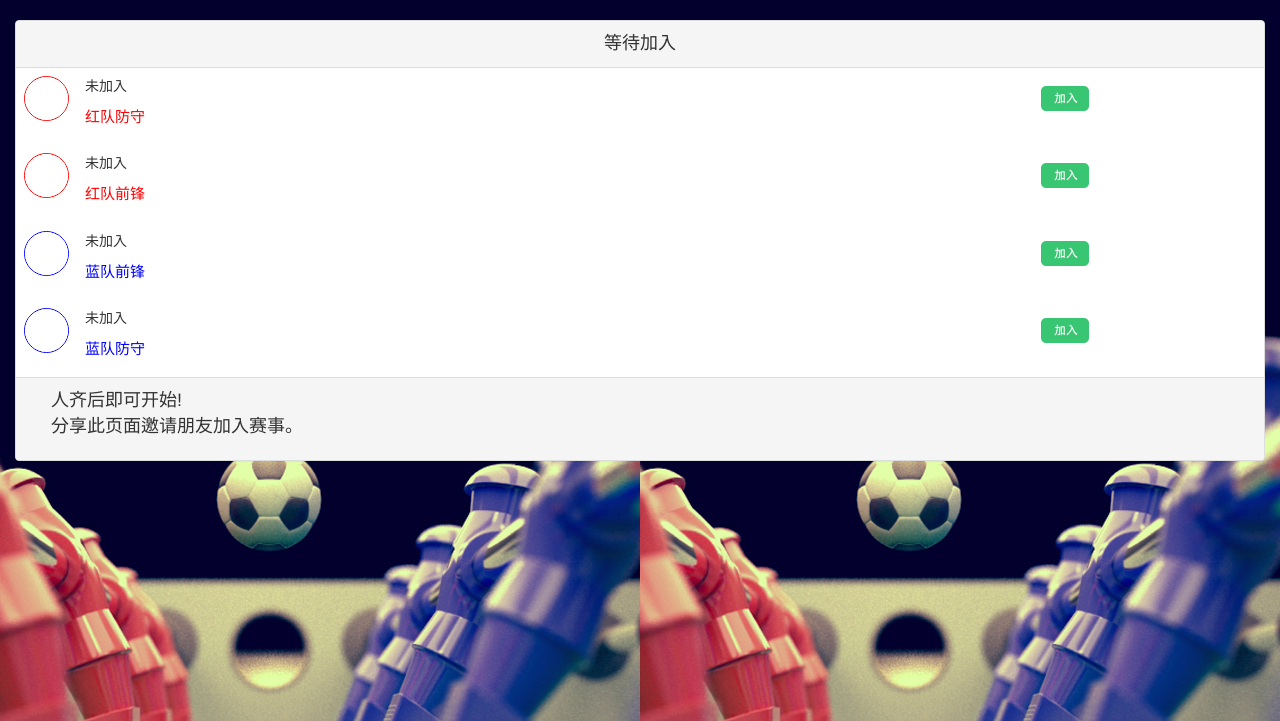
After one commit to smartfoosball/fooscloud, a Django app: template smartfoosball/templates/game_waiting.html in a window 1280 px wide. The commit adds this page. Shown: the top 721 px of the page. Run offline with Django 3.2, Linux system fonts and the light colour scheme; the template is opened without the code that fills it, so the values that code supplies are empty; some libraries are stand-ins or nearby versions.

Commit message:
integrate wating

```diff
--- /dev/null
+++ b/smartfoosball/static/css/common.css
@@ -0,0 +1,3 @@
+.tbl_player > tbody > tr > td {
+	border-top: none;
+}
--- a/smartfoosball/templates/base.html
+++ b/smartfoosball/templates/base.html
@@ -4,6 +4,7 @@
 <meta name="viewport" content="width=device-width, initial-scale=1, maximum-scale=1, user-scalable=no">
 <title>{% block title %}{% endblock %}</title>
 <link rel="stylesheet" type="text/css" href="/static/css/bootstrap.min.css">
+<link rel="stylesheet" type="text/css" href="/static/css/common.css">
 {% block css %}
 {% endblock %}
 <style>
--- /dev/null
+++ b/smartfoosball/templates/game_waiting.html
@@ -0,0 +1,139 @@
+{% extends "base.html" %}
+
+{%block body%}
+
+<!-- waiting -->
+
+<div class="container-fluid" style="margin-top:20px;">
+	<div class="panel panel-default">
+		<div class="panel-heading text-center" style="font-size:18px;">
+			{% if game.red_rear and game.red_van and game.blue_van and game.blue_rear %}
+			准备就绪
+			{% else %}
+			等待加入
+			{% endif %}
+		</div>
+		<table class="table tbl_player">
+			{% if game.red_rear %}
+			<tr>
+				<td class="pull-left"><img class="img-circle img_size red_img_border" src="{{ game.red_rear.headimgurl }}"/></td>
+				<td class="pull-left">
+				<p>
+					{{ game.red_rear.nickname }}
+				</p>
+				<p style="color:red;font-size:15px;">
+					红队防守
+				</p></td>
+				<td><p></p>
+					{% ifequal user.player game.red_rear %}
+					<img class="center-block" style="width:48px; height:25px;" src="/static/images/leave.png"/>
+					{% endifequal %}
+				</td>
+			</tr>
+			{% else %}
+			<tr>
+				<td class="pull-left"><img class="img-circle img_size red_img_border" src="/static/images/blank.png"/></td>
+				<td class="pull-left">
+				<p>
+					未加入
+				</p>
+				<p style="color:red;font-size:15px;">
+					红队防守
+				</p></td>
+				<td><p></p><img class="center-block" style="width:48px; height:25px;" src="/static/images/join.png"/></td>
+			</tr>
+			{% endif %}
+
+			{% if game.red_van %}
+			<tr>
+				<td class="pull-left"><img class="img-circle img_size red_img_border" src="{{ game.red_van.headimgurl }}"/></td>
+				<td class="pull-left">
+				<p>
+					{{ game.red_van.nickname }}
+				</p>
+				<p style="color:red;font-size:15px;">
+					红队前锋
+				</p></td>
+				<td><p></p><img class="center-block" style="width:48px; height:25px;" src="/static/images/leave.png"/></td>
+			</tr>
+			{% else %}
+			<tr>
+				<td class="pull-left"><img class="img-circle img_size red_img_border" src="/static/images/blank.png"/></td>
+				<td class="pull-left">
+				<p>
+					未加入
+				</p>
+				<p style="color:red;font-size:15px;">
+					红队前锋
+				</p></td>
+				<td><p></p><img class="center-block" style="width:48px; height:25px;" src="/static/images/join.png"/></td>
+			</tr>
+			{% endif %}
+
+			{% if game.blue_van %}
+			<tr>
+				<td class="pull-left"><img class="img-circle img_size blue_img_border" src="{{ game.blue_van.headimgurl }}"/></td>
+				<td class="pull-left">
+				<p>
+					{{ game.blue_van.nickname }}
+				</p>
+				<p style="color:blue;font-size:15px;">
+					蓝队前锋
+				</p></td>
+				<td><p></p><img class="center-block" style="width:48px; height:25px;" src="/static/images/leave.png"/></td>
+			</tr>
+			{% else %}
+			<tr>
+				<td class="pull-left"><img class="img-circle img_size blue_img_border" src="/static/images/blank.png"/></td>
+				<td class="pull-left">
+				<p>
+					未加入
+				</p>
+				<p style="color:blue;font-size:15px;">
+					蓝队前锋
+				</p></td>
+				<td><p></p><img class="center-block" style="width:48px; height:25px;" src="/static/images/join.png"/></td>
+			</tr>
+			{% endif %}
+
+			{% if game.blue_rear %}
+			<tr>
+				<td class="pull-left"><img class="img-circle img_size blue_img_border" src="{{ game.blue_rear.headimgurl }}"/></td>
+				<td class="pull-left">
+				<p>
+					{{ game.blue_rear.nickname }}
+				</p>
+				<p style="color:blue;font-size:15px;">
+					蓝队防守
+				</p></td>
+				<td><p></p><img class="center-block" style="width:48px; height:25px;" src="/static/images/leave.png"/></td>
+			</tr>
+			{% else %}
+			<tr>
+				<td class="pull-left"><img class="img-circle img_size blue_img_border" src="/static/images/blank.png"/></td>
+				<td class="pull-left">
+				<p>
+					未加入
+				</p>
+				<p style="color:blue;font-size:15px;">
+					蓝队防守
+				</p></td>
+				<td><p></p><img class="center-block" style="width:48px; height:25px;" src="/static/images/join.png"/></td>
+			</tr>
+			{% endif %}
+		</table>
+		<div class="panel-footer">
+			{% if game.red_rear and game.red_van and game.blue_van and game.blue_rear %}
+			<a href="/games/{{ game.id }}/start"><img class="center-block" style="width:150px;height:35" src="/static/images/gogogo.png"/></a>
+			{% else %}
+			<p class="text-left center-block" style="margin-left:20px;font-size:18px;">
+				人齐后即可开始!
+				</br>
+				分享此页面邀请朋友加入赛事。
+			</p>
+			{% endif %}
+		</div>
+	</div>
+</div>
+
+{% endblock %}
```
Also changed, not shown: smartfoosball/templates/game_detail_status_1.html (deleted, +0 -78 lines), smartfoosball/templates/games.html (+8 -8 lines), smartfoosball/views.py (+11 -1 lines).
